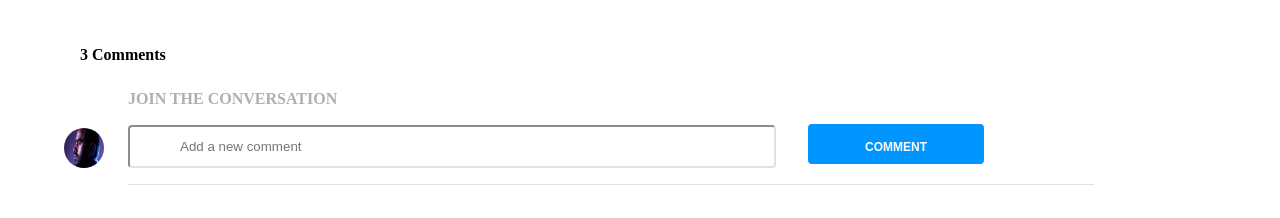
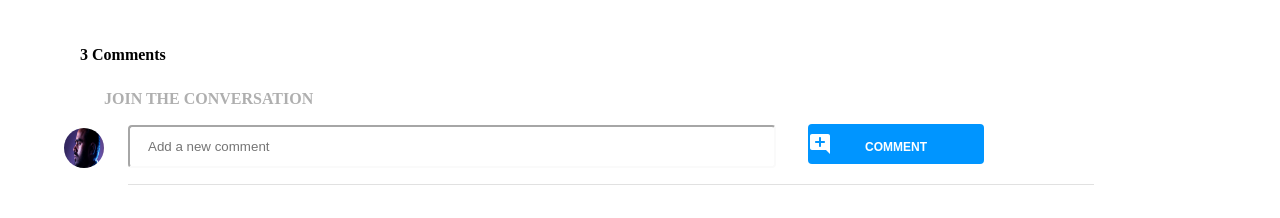
Before and after one commit to felixlaii/felix-lai-brainflix, a React (Create React App) app: page / in a window 1280 px wide. Shown: the part 1085-1303 px from the top of the page. Built offline with nearby package versions, Linux system fonts and the light colour scheme.

Commit message:
updated icons and active and hover states

```diff
--- a/src/components/VideoComments/VideoComments.jsx
+++ b/src/components/VideoComments/VideoComments.jsx
@@ -1,7 +1,6 @@
 import './videocomments.scss';
 
 import SearchAva from '../../assets/images/Mohan-muruge.jpg';
-import AddComment from '../../assets/icons/add_comment.svg';
 
 function VideoComments(props) {
    const { name, comment, timestamp } = props.selectedVideo;
@@ -10,13 +9,12 @@ function VideoComments(props) {
         <div className="video-comments">
             <p className="video-comments__counter">3 Comments</p>
             <img className="video-comments__avatar" src={SearchAva} alt='comment form avatar' />
-            <img className="video-comments__addcomment" src={AddComment} alt='comment submit icon' />
 
                 <label className="video-comments__label">JOIN THE CONVERSATION</label>
                 <div className="video-comments__form">
                 <input className="video-comments__input"type="text" name="name" placeholder="Add a new comment"></input>
                 <input className= "video-comments__submit" type="submit" value="COMMENT"></input>
-            </div>
+                </div>
         </div>
     )
 }
--- a/src/components/VideoComments/videocomments.scss
+++ b/src/components/VideoComments/videocomments.scss
@@ -67,13 +67,6 @@
         }
     }
 
-    &__addcomment {
-        position: relative;
-        left: 3.5rem;
-        top: 11.3rem;
-        z-index: 1;
-    }
-
     &__submit {
         @include buttonstyles;
         width: 18.5rem;
@@ -83,6 +76,10 @@
         font-size: 0.75rem;
         margin-top: 1rem;
         right: 5rem;
+        background-image: url(../../assets/icons/add_comment.svg);
+        background-repeat: no-repeat;
+        background-position: 30%;
+        background-position: left;
 
         @include tablet {
             height: 2.5rem;
@@ -95,11 +92,16 @@
         }
     }
 
+    &__submit:hover {
+        background-color: $secondarybrainlight;
+    }
+
     &__input {
         height: 6rem;
         width: 18rem;
         border-radius: 4px;
-        border-color: $secondarydark;
+        box-shadow: none;
+        border-color: $secondarylight;
 
         @include tablet {
             height: 2.3rem;
@@ -109,10 +111,13 @@
         @include desktop {
             width: 40rem;
         }
+    }
+    &__input:focus {
+        outline: none;
+    }
 
-        input::placeholder {
-            padding-left: 2rem;
-        }
+    &__input:active {
+        border-color: $secondarybrainlight;
     }
 
     &__list {
--- a/src/components/header/Header.jsx
+++ b/src/components/header/Header.jsx
@@ -1,7 +1,5 @@
 import BrainFlixLogo from '../../assets/logo/BrainFlix-logo.svg';
 import UploadIcon from '../../assets/icons/upload.svg';
-// import SearchIcon from '../../assets/icons/search.svg';
-// import SearchAva from '../../assets/images/Mohan-muruge.jpg';
 import './Header.scss';
 
 const Header = () => {
@@ -9,11 +7,7 @@ const Header = () => {
     <nav className="primary-nav">
         <img className="primary-nav__logo" src={BrainFlixLogo} alt="primary nav logo" />
         <div className="primary-nav__searchbar">
-            {/* <div className="primary-nav__searchbar--avatar"></div> */}
-            {/* <img className="primary-nav__searchbar--avatar" src={SearchAva} alt="search bar avatar" /> */}
-            {/* <img className="primary-nav__searchbar--icon" src={SearchIcon} alt="search icon" /> */}
             <input className="primary-nav__search primary-nav__search--avatar" type="text" name="search" placeholder="Search" />
-            {/* <img className="primary-nav__upload--icon" src={UploadIcon} alt="primary icon" /> */}
             <input className= "primary-nav__upload" type="submit" value="UPLOAD"></input>
         </div>
 
--- a/src/components/header/Header.scss
+++ b/src/components/header/Header.scss
@@ -113,6 +113,10 @@
         }
     }
 
+    &__upload:hover {
+        background-color: $secondarybrainlight;
+    }
+
     &__searchbar {
         @include flexcentercolumn;
         border: none;
@@ -161,5 +165,5 @@
 }
 
 input::placeholder {
-    padding-left: 3rem;
+    padding-left: 1rem;
 }
```
